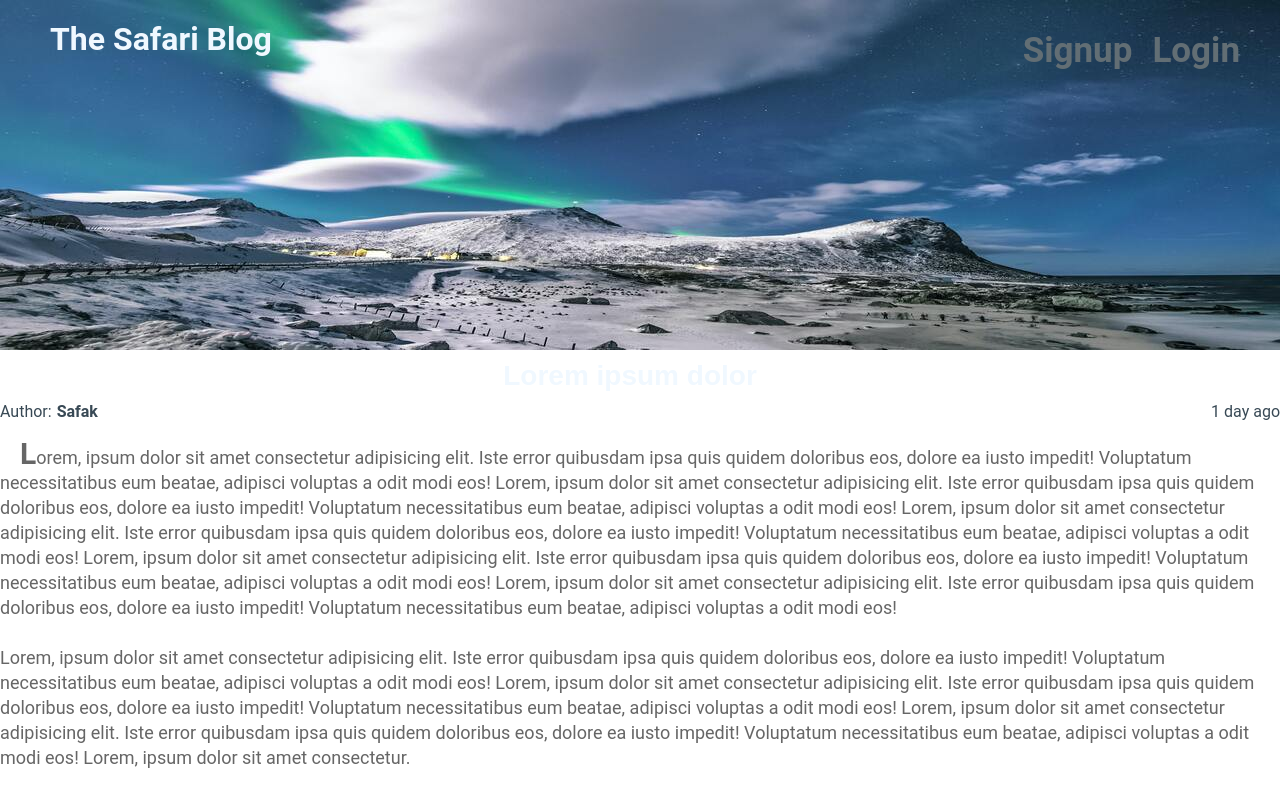
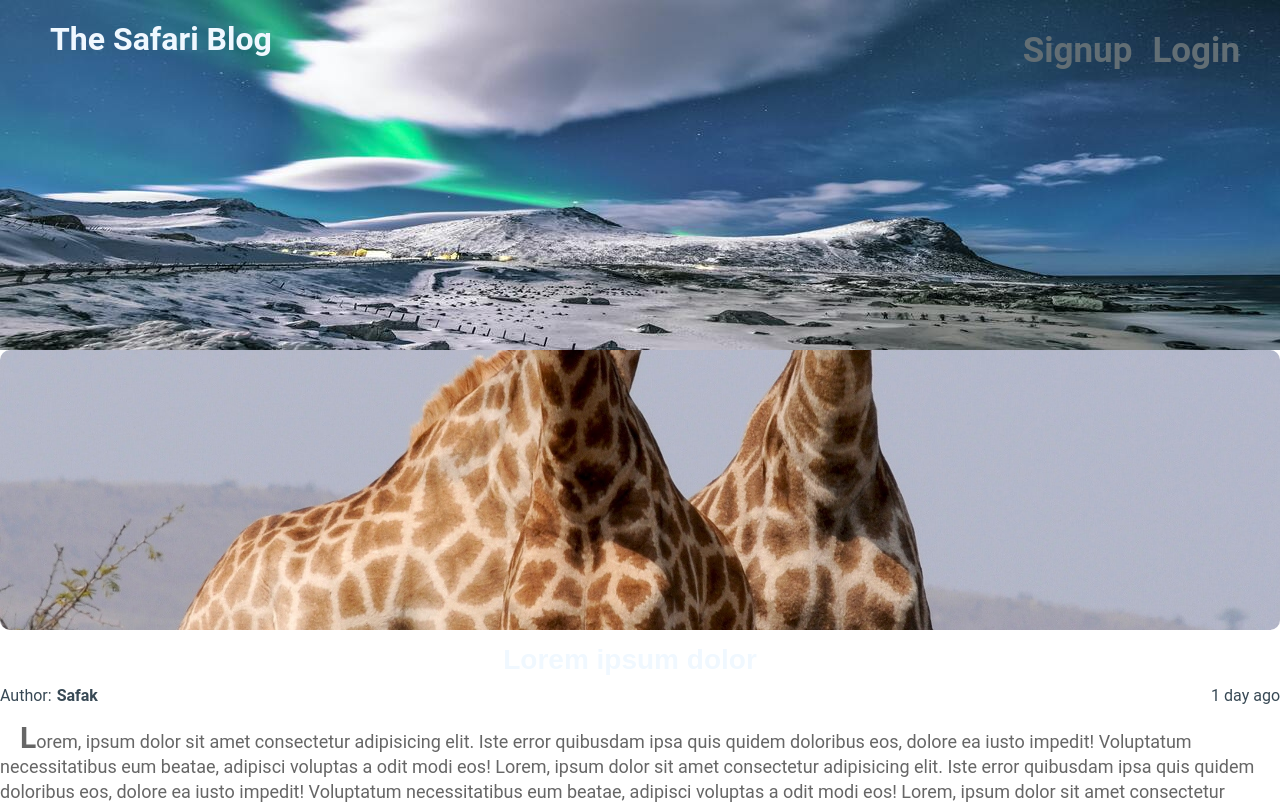
Before and after one commit to IshKevin/Blog_webapp, a React (Create React App) app: page /SinglePost in a window 1280 px wide. Shown: the top 804 px of the page. Built offline with nearby package versions, Linux system fonts and the light colour scheme.

Commit message:
fixing bugs

```diff
--- a/src/SinglePost.js
+++ b/src/SinglePost.js
@@ -6,6 +6,7 @@ const SinglePost = () => {
   return (
     <div>
       <Header />
+      <img src={process.env.PUBLIC_URL + '/Images/pexels-pixabay-34098.jpg'} alt="Photocase" />
       <div className='single-post'>
       <h1 className="singlePostTitle">
           Lorem ipsum dolor
```
